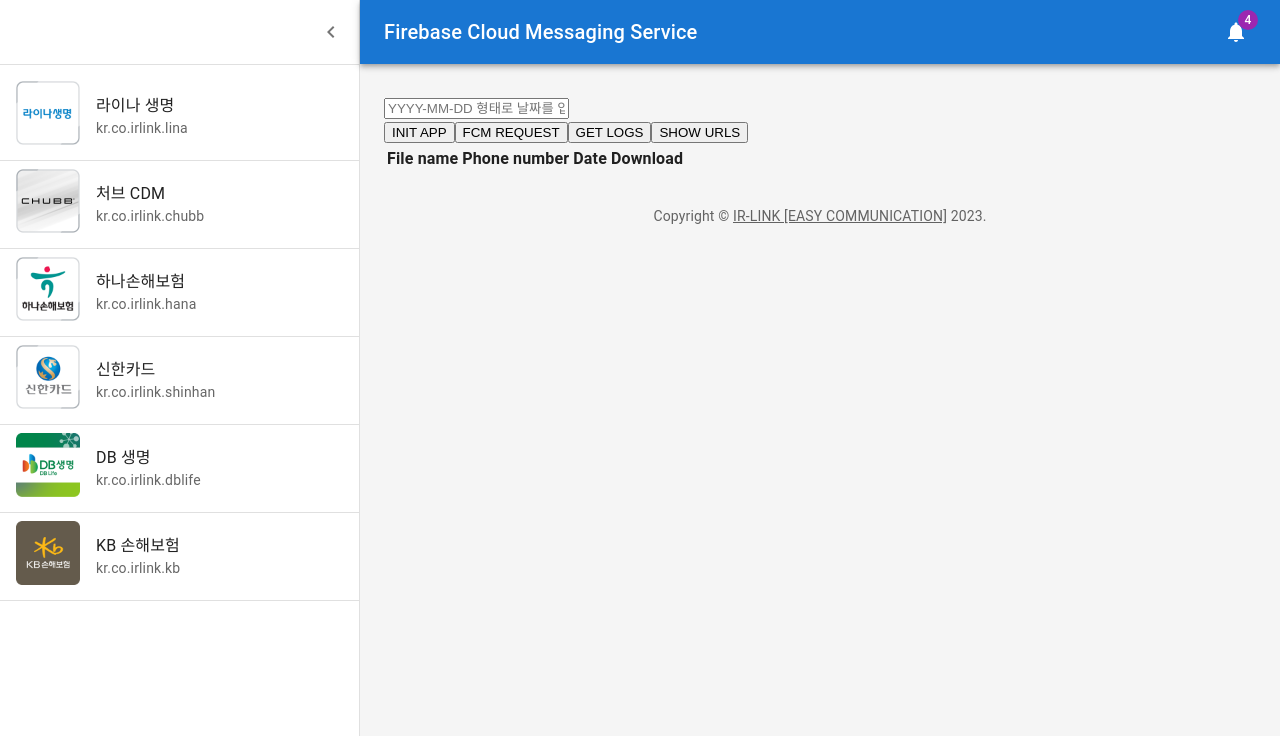
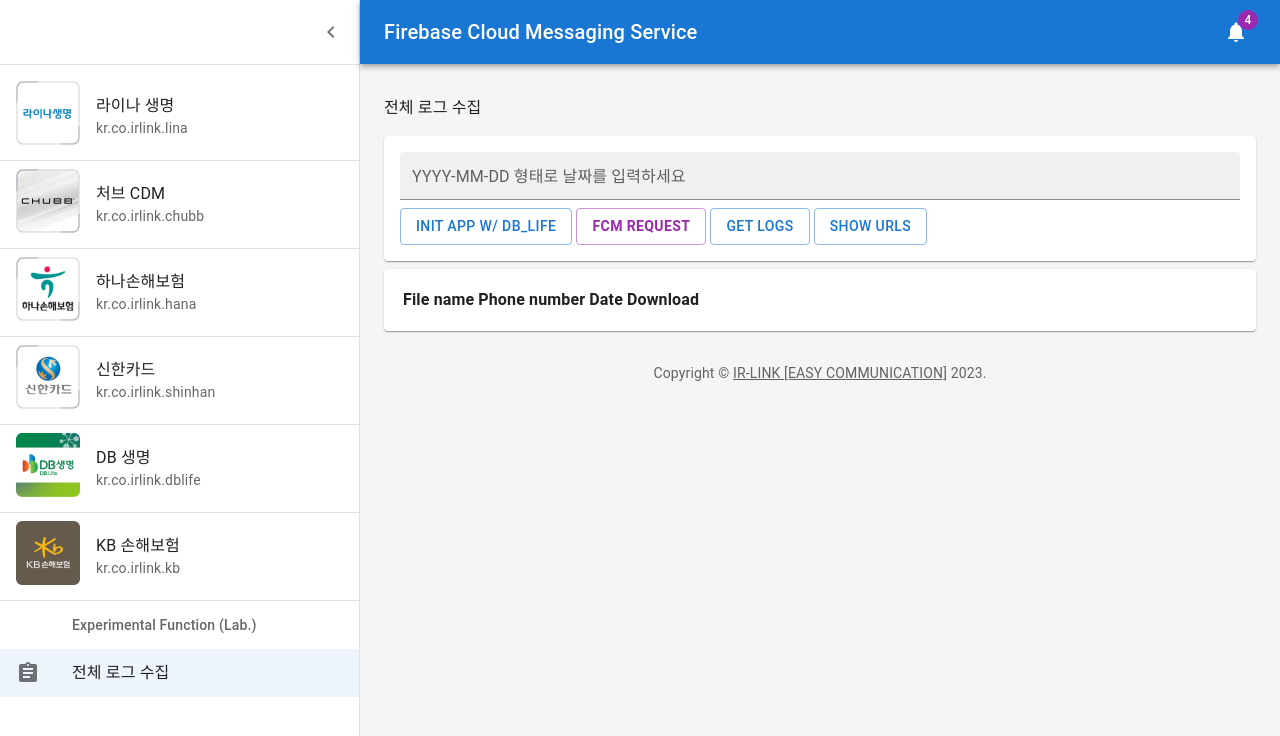
Before and after one commit to irlink-dev/irfcm, a Next.js app: page /test/log in a window 1280 px wide. Shown: the top 736 px of the page. Built offline with nearby package versions, Linux system fonts and the light colour scheme.

Commit message:
:hammer: 코드 수정 - Drawer에 전체 로그 수집 메뉴 추가.

```diff
--- a/src/app/test/log/page.tsx
+++ b/src/app/test/log/page.tsx
@@ -1,101 +1,102 @@
-'use client';
+'use client'
 
-import FirebaseUtil from '@/util/FirebaseUtil';
-import IrFirebaseConfig from '@/util/IrFirebaseConfig';
-import GlobalStyle from '@/style/GlobalStyle';
-import LogUtil from '@/util/LogUtil';
-import { useState } from 'react';
-import FirebaseManager from '@/manager/FirebaseManager';
-import FormatUtil from '@/util/FormatUtil';
-import ButtonStyle from '@/style/ButtonStyle';
+import FirebaseUtil from '@/util/FirebaseUtil'
+import IrFirebaseConfig from '@/util/IrFirebaseConfig'
+import GlobalStyle from '@/style/GlobalStyle'
+import LogUtil from '@/util/LogUtil'
+import { useState } from 'react'
+import FirebaseManager from '@/manager/FirebaseManager'
+import FormatUtil from '@/util/FormatUtil'
+import ButtonStyle from '@/style/ButtonStyle'
+import { Button, Paper, TextField, Typography } from '@mui/material'
 
 export default function LogTestPage() {
 
-    const TAG: string = 'LogTestPage';
+    const TAG: string = 'LogTestPage'
 
-    const firebaseUtil = new FirebaseUtil();
-    const firebaseManager = new FirebaseManager();
-    const irFirebaseConfig = new IrFirebaseConfig();
-    const formatUtil = new FormatUtil();
+    const firebaseUtil = new FirebaseUtil()
+    const firebaseManager = new FirebaseManager()
+    const irFirebaseConfig = new IrFirebaseConfig()
+    const formatUtil = new FormatUtil()
 
-    const [date, setDate] = useState<string>('');
-    const [bucket, setBucket] = useState<any>();
-    const [downloadLinks, setDownloadLinks] = useState<Array<string>>([]);
-    const [showUrl, setShowUrl] = useState<boolean>(false);
+    const [date, setDate] = useState<string>('')
+    const [bucket, setBucket] = useState<any>()
+    const [downloadLinks, setDownloadLinks] = useState<Array<string>>([])
+    const [showUrl, setShowUrl] = useState<boolean>(false)
 
     function initApp() {
-        const app = firebaseUtil.initFirebaseApp(irFirebaseConfig.DB_LIFE_FIREBASE_CONFIG);
-        const bucketName = irFirebaseConfig.DB_LIFE_FIREBASE_CONFIG.storageBucket;
-        const bucket = app.storage().refFromURL(`gs://${bucketName}`);
-        setBucket(bucket);
+        const app = firebaseUtil.initFirebaseApp(irFirebaseConfig.DB_LIFE_FIREBASE_CONFIG)
+        const bucketName = irFirebaseConfig.DB_LIFE_FIREBASE_CONFIG.storageBucket
+        const bucket = app.storage().refFromURL(`gs://${bucketName}`)
+        setBucket(bucket)
     }
 
     async function fcmRequest() {
-        const response = await fetch(`/api/AuthorizationKey?clientKey=${firebaseManager.clientKey.DB_LIFE}`);
-        const data = await response.json();
-        const authorizationKey = data.authorizationKey;
-        LogUtil.d(TAG, `fcmRequest. authorizationKey: ${authorizationKey}`);
-        await firebaseUtil.sendFcmToAllTokens(authorizationKey, date);
+        const response = await fetch(`/api/AuthorizationKey?clientKey=${firebaseManager.clientKey.DB_LIFE}`)
+        const data = await response.json()
+        const authorizationKey = data.authorizationKey
+        LogUtil.d(TAG, `fcmRequest. authorizationKey: ${authorizationKey}`)
+        await firebaseUtil.sendFcmToAllTokens(authorizationKey, date)
     }
 
     async function getLogs() {
         if (!bucket) {
-            LogUtil.d(TAG, `getLogs. bucket is undefined. return.`);
-            return;
+            LogUtil.d(TAG, `getLogs. bucket is undefined. return.`)
+            return
         }
-        const phoneNumberList = await firebaseUtil.getPhoneNumberList(bucket);
-        LogUtil.d(TAG, `getLogs. phoneNumberList: ${phoneNumberList.length}`);
+        const phoneNumberList = await firebaseUtil.getPhoneNumberList(bucket)
+        LogUtil.d(TAG, `getLogs. phoneNumberList: ${phoneNumberList.length}`)
 
-        setDownloadLinks([]);                                           // 다운로드 링크 목록 비우기.
+        setDownloadLinks([])                                           // 다운로드 링크 목록 비우기.
 
         for (const phoneNumber of phoneNumberList) {
             firebaseUtil.getLogsInFolder(phoneNumber, date)
                 .then((urls) => {
-                    setDownloadLinks(prevState => prevState.concat(urls));
+                    setDownloadLinks(prevState => prevState.concat(urls))
                 })
                 .catch(error => {
-                    LogUtil.exception(TAG, error);
-                });
+                    LogUtil.exception(TAG, error)
+                })
         }
     }
 
     function showUrls() {
-        LogUtil.d(TAG, `showUrls. downloadLinks: ${downloadLinks.length}`);
+        LogUtil.d(TAG, `showUrls. downloadLinks: ${downloadLinks.length}`)
         if (downloadLinks.length > 0) {
-            setShowUrl(true);
+            setShowUrl(true)
         }
     }
 
     function handleDateChange(event: any) {
-        setDate(event.target.value);
+        setDate(event.target.value)
     }
 
-    return (
-        <section className={GlobalStyle.CONTAINER}>
-
-            <input type="text"
+    return <>
+        <Typography sx={{ mb: 2 }}>전체 로그 수집</Typography>
+        <Paper sx={{ p: 2, mb: 1 }}>
+            <TextField
+                label="YYYY-MM-DD 형태로 날짜를 입력하세요"
+                variant="filled"
+                size="small"
+                fullWidth
                 value={date}
                 onChange={handleDateChange}
-                   placeholder='YYYY-MM-DD 형태로 날짜를 입력하세요.'
-                   className={GlobalStyle.INPUT} /><br />
-            <button type="button"
-                    onClick={initApp}
-                    className={ButtonStyle.ALTERNATIVE}>INIT APP
-            </button>
-            <button type="button"
-                    onClick={fcmRequest}
-                    className={ButtonStyle.DEFAULT}>FCM REQUEST
-            </button>
-            <button type="button"
-                    onClick={getLogs}
-                    className={ButtonStyle.ALTERNATIVE}>GET LOGS
-            </button>
-            <button type="button"
-                    onClick={showUrls}
-                    className={ButtonStyle.ALTERNATIVE}>SHOW URLS
-            </button>
-            <br />
+                sx={{ mb: 1 }} />
 
+            <Button variant="outlined" onClick={initApp}>
+                INIT APP w/ DB_LIFE
+            </Button>{' '}
+            <Button variant="outlined" onClick={fcmRequest} color="secondary">
+                <strong>FCM REQUEST</strong>
+            </Button>{' '}
+            <Button variant="outlined" onClick={getLogs}>
+                GET LOGS
+            </Button>{' '}
+            <Button variant="outlined" onClick={showUrls}>
+                SHOW URLS
+            </Button>
+        </Paper>
+        <Paper sx={{ p: 2 }}>
             <div className="relative overflow-x-auto my-4">
                 <table className="w-full text-sm text-left text-gray-500 dark:text-gray-400">
                     <thead className="text-xs text-gray-700 uppercase bg-gray-50 dark:bg-gray-700 dark:text-gray-400">
@@ -117,7 +118,8 @@ export default function LogTestPage() {
                     <tbody>
                     {showUrl ? (
                         downloadLinks.map(url => (
-                            <TableListRow key={url}
+                            <TableListRow
+                                key={url}
                                 fileName={formatUtil.parseUrl(url)?.fileName!}
                                 phoneNumber={formatUtil.parseUrl(url)?.phoneNumber!}
                                 date={formatUtil.parseUrl(url)?.date!}
@@ -127,22 +129,18 @@ export default function LogTestPage() {
                     </tbody>
                 </table>
             </div>
-        </section>
-    );
+        </Paper>
+    </>
 }
 
-function TableListRow({
-                       fileName,
-                       phoneNumber,
-                       date,
-                       downloadUrl,
-                   }: {
-    fileName: string,
-    phoneNumber: string,
-    date: string,
-    downloadUrl: string,
-}) {
+interface TableListRowProps {
+    fileName: string
+    phoneNumber: string
+    date: string
+    downloadUrl: string
+}
 
+function TableListRow({ fileName, phoneNumber, date, downloadUrl }: TableListRowProps) {
     return (
         <tr className="bg-white border-b dark:bg-gray-800 dark:border-gray-700">
             <th scope="row"
@@ -161,5 +159,5 @@ function TableListRow({
                    download={`${fileName}_${phoneNumber}.txt`}>다운로드</a>
             </td>
         </tr>
-    );
+    )
 }
--- a/src/component/dashboard/Dashboard.tsx
+++ b/src/component/dashboard/Dashboard.tsx
@@ -18,7 +18,7 @@ import Paper from '@mui/material/Paper'
 import MenuIcon from '@mui/icons-material/Menu'
 import ChevronLeftIcon from '@mui/icons-material/ChevronLeft'
 import NotificationsIcon from '@mui/icons-material/Notifications'
-import { mainListItems, secondaryListItems } from './listItems'
+import { mainListItems, SecondaryListItems } from './listItems'
 import Deposits from './Deposits'
 import Orders from './Orders'
 import Copyright from './Copyright'
@@ -86,7 +86,7 @@ export default function Dashboard({ children }: any) {
             <List component="nav">
                 {mainListItems}
                 {/* <Divider sx={{ my: 1 }} /> */}
-                {/* {secondaryListItems} */}
+                <SecondaryListItems />
             </List>
         </Drawer>
         <Box
--- a/src/component/dashboard/listItems.tsx
+++ b/src/component/dashboard/listItems.tsx
@@ -10,7 +10,7 @@ import BarChartIcon from '@mui/icons-material/BarChart'
 import LayersIcon from '@mui/icons-material/Layers'
 import AssignmentIcon from '@mui/icons-material/Assignment'
 import DrawerListRow from '@/component/DrawerListRow'
-
+import { usePathname, useRouter } from 'next/navigation'
 
 export const mainListItems = (
     <React.Fragment>
@@ -35,31 +35,39 @@ export const mainListItems = (
     </React.Fragment>
 )
 
-export const secondaryListItems = (
+export const SecondaryListItems = () => {
+    const TEST_LOG_URL = '/test/log'
+    const router = useRouter()
+    const pathname = usePathname()
+    return (
         <React.Fragment>
             <ListSubheader component="div" inset>
-            Saved reports
+                Experimental Function (Lab.)
             </ListSubheader>
-        <ListItemButton>
+            <ListItemButton
+                onClick={() => router.push(TEST_LOG_URL)}
+                selected={pathname === TEST_LOG_URL}>
                 <ListItemIcon>
                     <AssignmentIcon />
                 </ListItemIcon>
-            <ListItemText primary="Current month" />
+                <ListItemText primary="전체 로그 수집" />
             </ListItemButton>
-        <ListItemButton>
-            <ListItemIcon>
-                <AssignmentIcon />
-            </ListItemIcon>
-            <ListItemText primary="Last quarter" />
-        </ListItemButton>
-        <ListItemButton>
-            <ListItemIcon>
-                <AssignmentIcon />
-            </ListItemIcon>
-            <ListItemText primary="Year-end sale" />
-        </ListItemButton>
+            {/*<ListItemButton>*/}
+            {/*    <ListItemIcon>*/}
+            {/*        <AssignmentIcon />*/}
+            {/*    </ListItemIcon>*/}
+            {/*    <ListItemText primary="Last quarter" />*/}
+            {/*</ListItemButton>*/}
+            {/*<ListItemButton>*/}
+            {/*    <ListItemIcon>*/}
+            {/*        <AssignmentIcon />*/}
+            {/*    </ListItemIcon>*/}
+            {/*    <ListItemText primary="Year-end sale" />*/}
+            {/*</ListItemButton>*/}
         </React.Fragment>
     )
+}
+
 
 /**
  * mainListItems
```
Lines whose indentation alone changed are shown as unchanged.
